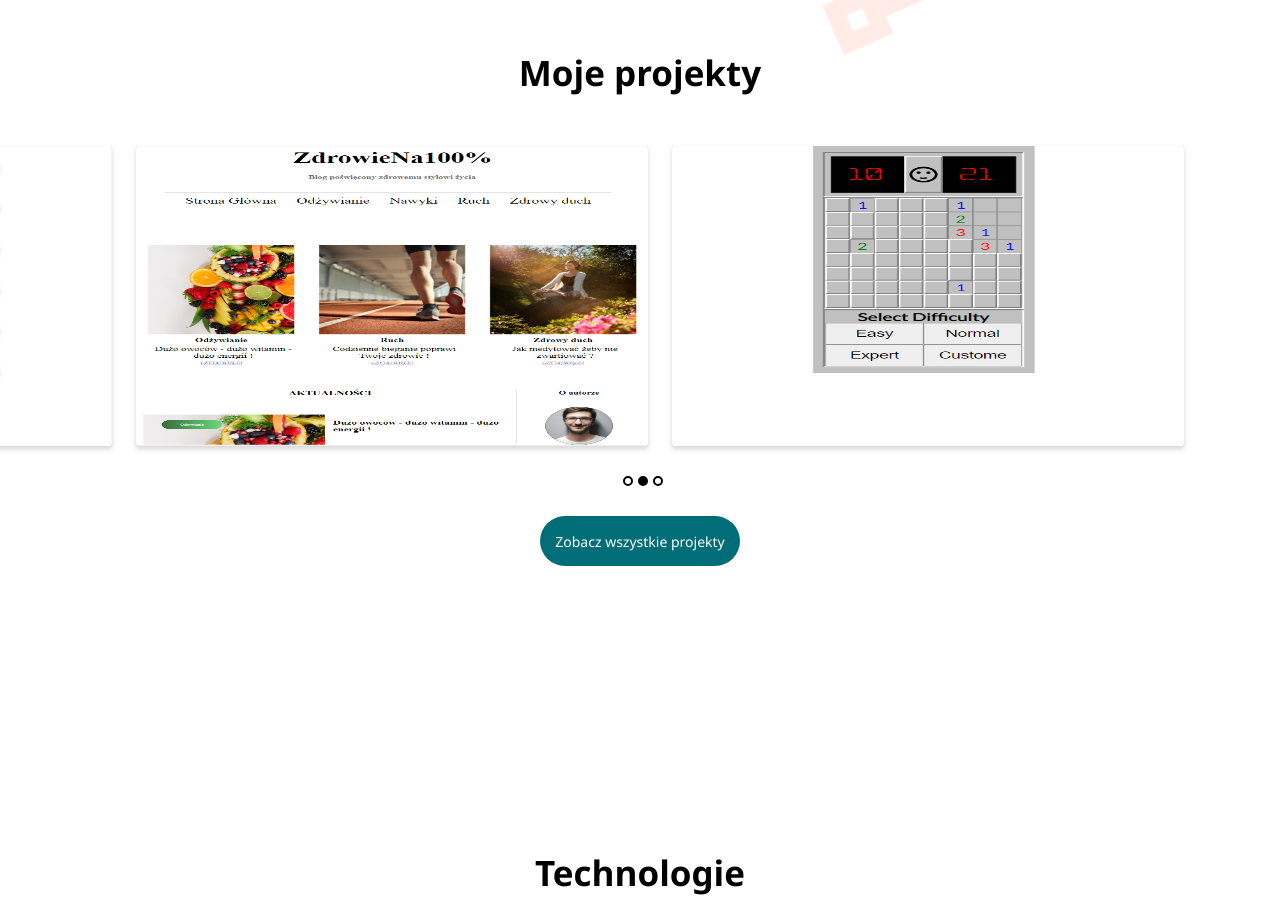
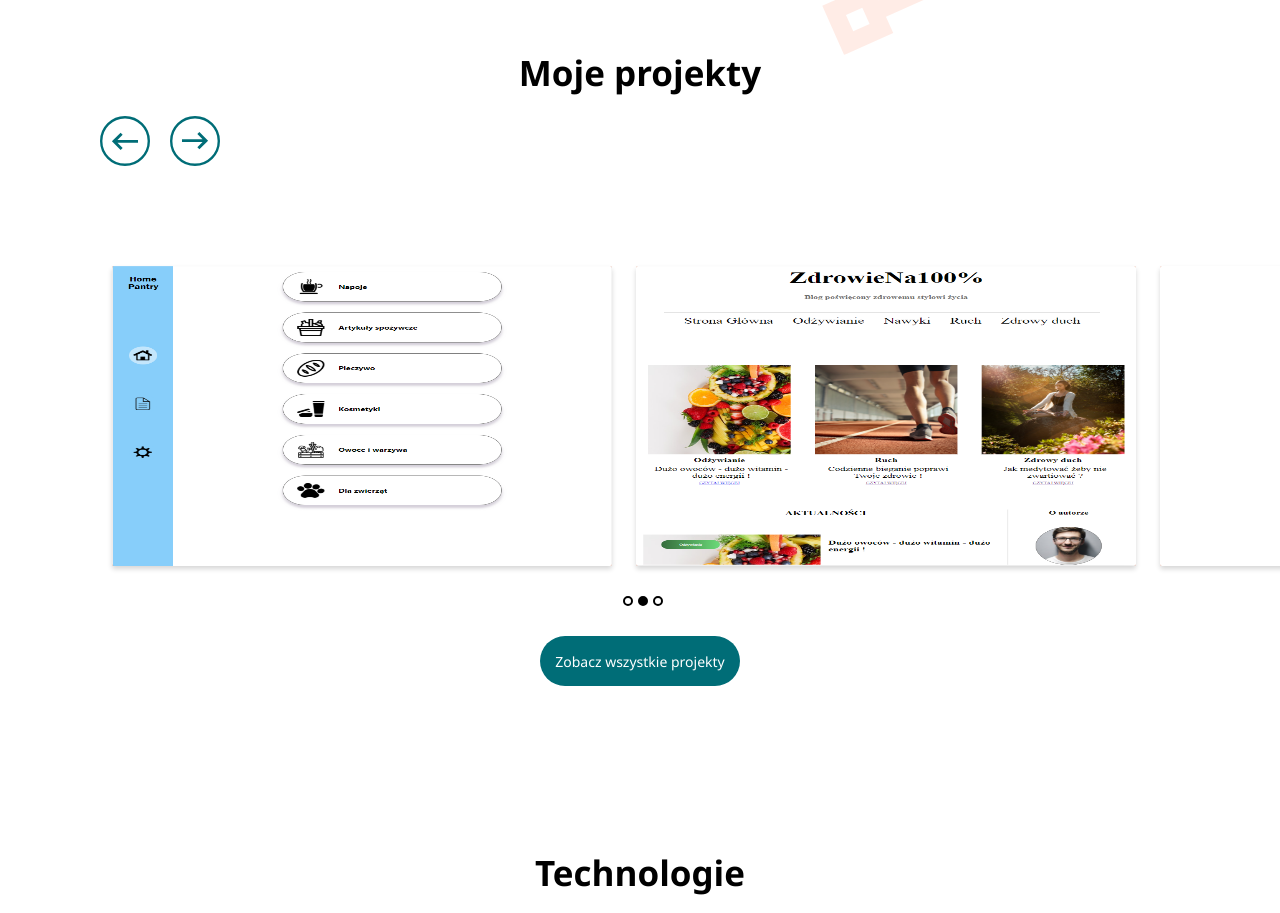
Before and after one commit to Bartlomiej95/MyWebsite, a React (Create React App) app: page / in a window 1280 px wide. Shown: the part 794-1707 px from the top of the page. Built offline with nearby package versions, Linux system fonts and the light colour scheme; what react-animations would draw is missing.

Commit message:
Add Buttons to project section
Buttons are resposible for moving box with project screens

```diff
--- a/src/molecules/BoxImage/BoxImage.js
+++ b/src/molecules/BoxImage/BoxImage.js
@@ -19,7 +19,7 @@ const WrapperImage = styled.div`
     }
 
     @media(min-width:1280px) {
-        max-width: 40vw;
+        width: 500px;
 
     }
 
--- a/src/organisms/Footer/Footer.js
+++ b/src/organisms/Footer/Footer.js
@@ -58,11 +58,15 @@ const WrapperUl = styled.ul`
 
 const NavLink = styled(Link)`
     display: block;
-    font-size: 25px;
+    font-size: 14px;
     cursor: pointer;
 
     :hover {
         color: #83C5BE;
+    }
+
+    @media(min-width: 1280px){
+        font-size: 25px;
     }
 `;
 
--- a/src/organisms/ProjectsSection/ProjectsSection.js
+++ b/src/organisms/ProjectsSection/ProjectsSection.js
@@ -2,6 +2,8 @@ import React, { useState } from 'react';
 import styled, { css } from 'styled-components';
 import BoxImage from '../../molecules/BoxImage/BoxImage';
 import data from '../../data/data.json';
+import leftBtn from '../../assets/leftbtn.svg';
+import rightBtn from '../../assets/rightbtn.svg';
 import { SubHeading } from '../../components/Heading/Heading';
 import { BannerButton } from '../../components/Button/Button';
 
@@ -16,6 +18,47 @@ const Wrapper = styled.section`
         overflow: hidden;
     }
 `;
+
+const DivBtn = styled.div`
+    @media(min-width: 1280px){
+        width: 100%;
+        height: 100px;
+        margin-top: 20px;
+        display: flex;
+        flex-direction: row;
+    }
+
+`;
+
+const LeftBtn = styled.div`
+     @media(min-width: 1280px){
+        width: 50px;
+        height: 50px;
+        margin-right: 20px;
+        background-image: url(${leftBtn});
+        background-position: center;
+        background-size: 100%;
+        background-repeat: no-repeat;
+
+        :hover{
+            cursor: pointer;
+        }
+     }
+`
+const RightBtn = styled.div`
+    @media(min-width: 1280px) {
+        height: 50px;
+        width: 50px;
+        background-image: url(${rightBtn});
+        background-position: center;
+        background-size: 100%;
+        background-repeat: no-repeat;
+
+        :hover{
+            cursor: pointer;
+        }
+    }
+`
 
 const DivBoxImage = styled.div`
     position: relative;
@@ -33,7 +76,8 @@ const DivBoxImage = styled.div`
     };
 
     @media(min-width: 1280px) {
-        transform: translateX(calc(-40vw * ${props => props.activeScreen -1 }));
+        /* transform: translateX(calc(-40vw * ${props => props.activeScreen -1 })); */
+        transform: translateX(${ props => props.actualTransformValue + 'px'});
     }
 `;
 
@@ -78,14 +122,29 @@ const ProjectSection = () => {
 
 
     //zmienna, która wskazuje id screenu projektu, który ma byc wyróżniony
-    const [activeScreen, setActiveScreen] = useState(Math.ceil(data.screens.length/2))
+    const [activeScreen, setActiveScreen] = useState(Math.ceil(data.screens.length/2));
+    const [movingBoxImages, setMovingBoxImages] = useState(0);
+
+    const handleMoveBoxImages = (direction, numberScreens) => {
+        const number = Number(numberScreens);
+
+        if( direction === 'left'){
+            setMovingBoxImages(movingBoxImages => movingBoxImages + 50);
+        } else if( direction === 'right') {
+            setMovingBoxImages(movingBoxImages => movingBoxImages - 50);
+        }
+    }
 
     const screens = data.screens.map(screen => screen);
 
     return(
         <Wrapper id="projects">
             <SubHeading>Moje projekty</SubHeading>
-            <DivBoxImage activeScreen={activeScreen} >
+            <DivBtn>
+                <LeftBtn onClick={() => handleMoveBoxImages('left', screens)} onMouseDown={() => handleMoveBoxImages('left', screens)}></LeftBtn>
+                <RightBtn onClick={() => handleMoveBoxImages('right', screens)} onMouseDown={() => handleMoveBoxImages('right', screens)}></RightBtn>
+            </DivBtn>
+            <DivBoxImage activeScreen={activeScreen} actualTransformValue={movingBoxImages} >
                 {
                     screens.map((item) => (
                         <BoxImage
```
Also changed, not shown: src/assets/leftbtn.svg (added), src/assets/rightbtn.svg (added).
